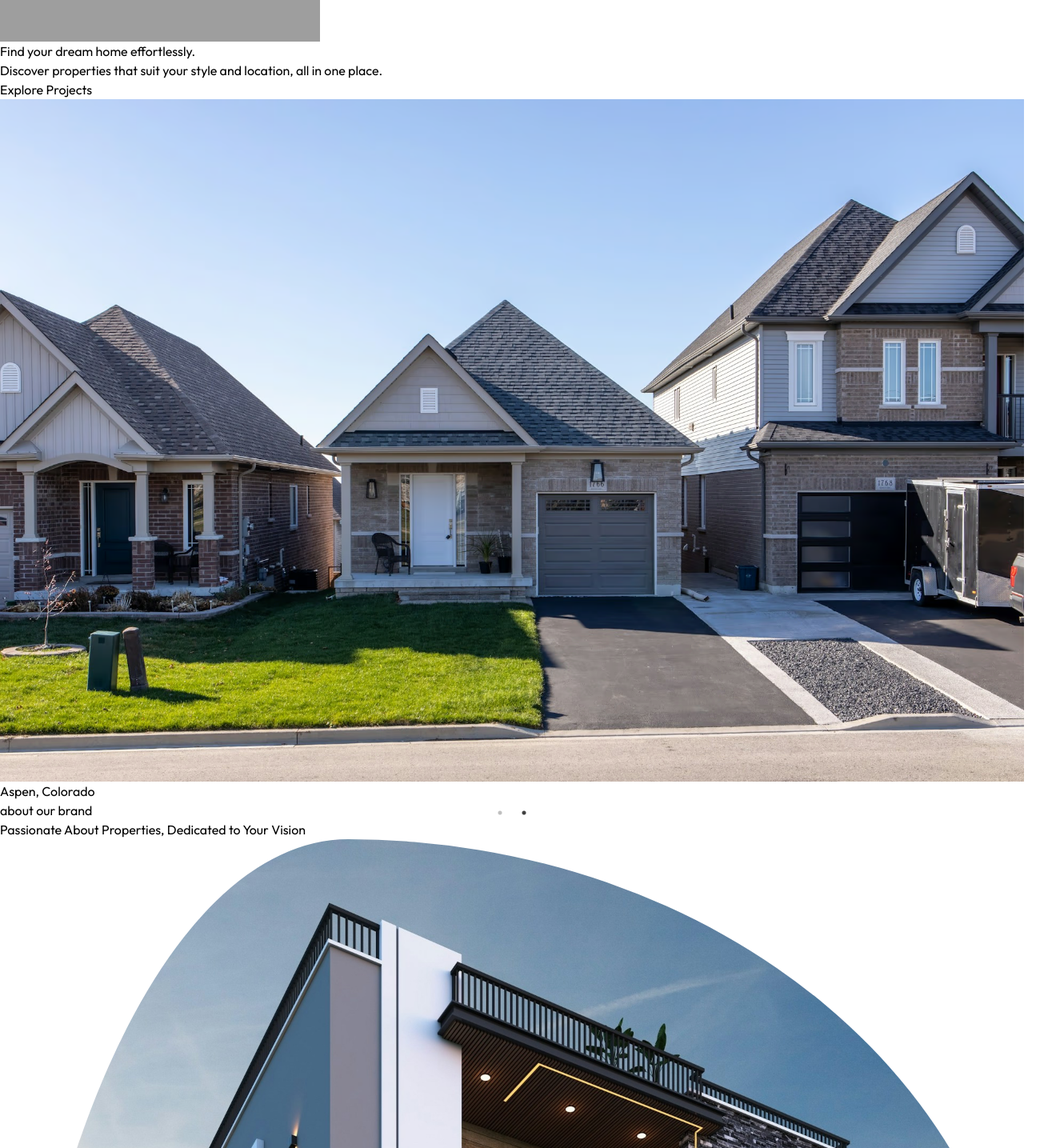
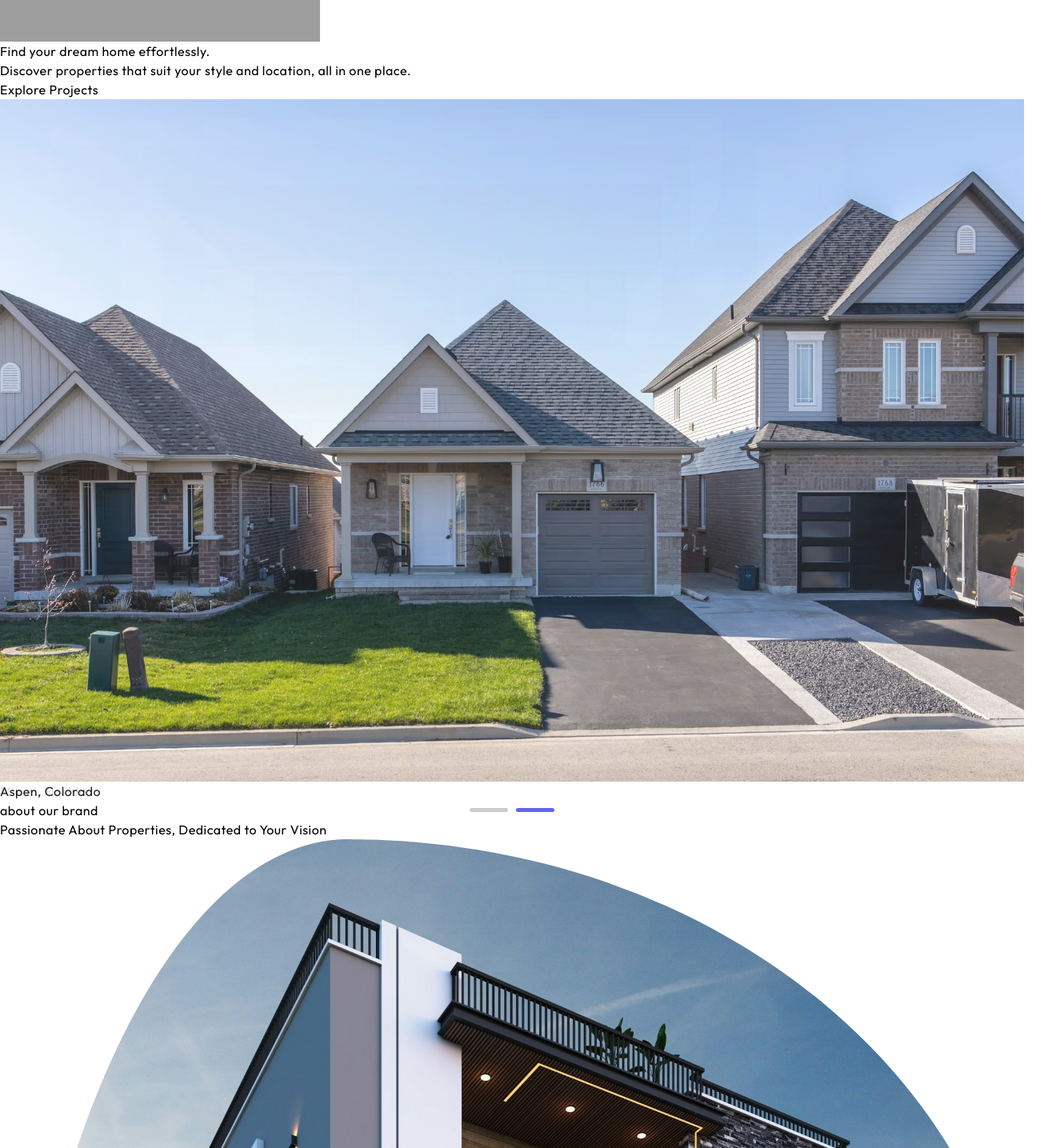
Before and after one commit to codebyfaisal/eliteestate, a React (Vite) app: page / in a window 1280 px wide. Shown: the part 700-2135 px from the top of the page at 80% size, 1305 px wide, since content can reach past the window. Built offline with nearby package versions, Linux system fonts and the light colour scheme; grey boxes are pictures that could not be loaded.

Commit message:
change slider dots to bar

```diff
--- a/src/index.css
+++ b/src/index.css
@@ -8,3 +8,61 @@
   font-family: "Outfit", sans-serif;
   scroll-behavior: smooth !important;
 }
+
+body {
+  overflow-x: hidden;
+  letter-spacing: 0.5px;
+}
+
+.hero .slick-slider .slick-slide {
+  transition: all 4s ease-out !important;
+}
+
+.slick-arrow {
+  width: auto !important;
+  height: auto !important;
+  z-index: 999 !important;
+  transform: translateY(-110%) !important;
+  background: #fff !important;
+  padding: 7px 4px 0 !important;
+  border-radius: 50% !important;
+}
+.slick-arrow::before {
+  border-radius: 50% !important;
+  font-size: 2.5rem !important;
+  color: #000 !important;
+}
+
+.slick-arrow.slick-prev {
+  left: 0 !important;
+}
+.slick-arrow.slick-next {
+  right: 0 !important;
+}
+
+.slick-slide {
+  transition: all 0.3s ease-in-out !important;
+}
+.slick-active.slick-center {
+  scale: 1.2 !important;
+}
+
+.slick-dots li {
+  width: 3rem !important;
+  height: 0.3rem !important;
+  background-color: #ccc;
+  border-radius: 1rem;
+}
+
+.slick-dots li button::before {
+  width: 100% !important;
+  height: 100% !important;
+  color: transparent !important;
+}
+.slick-dots li.slick-active {
+  width: 4rem;
+  height: 0.2rem;
+  background-color: #6366f1;
+}
+
+/* ================== */
```
